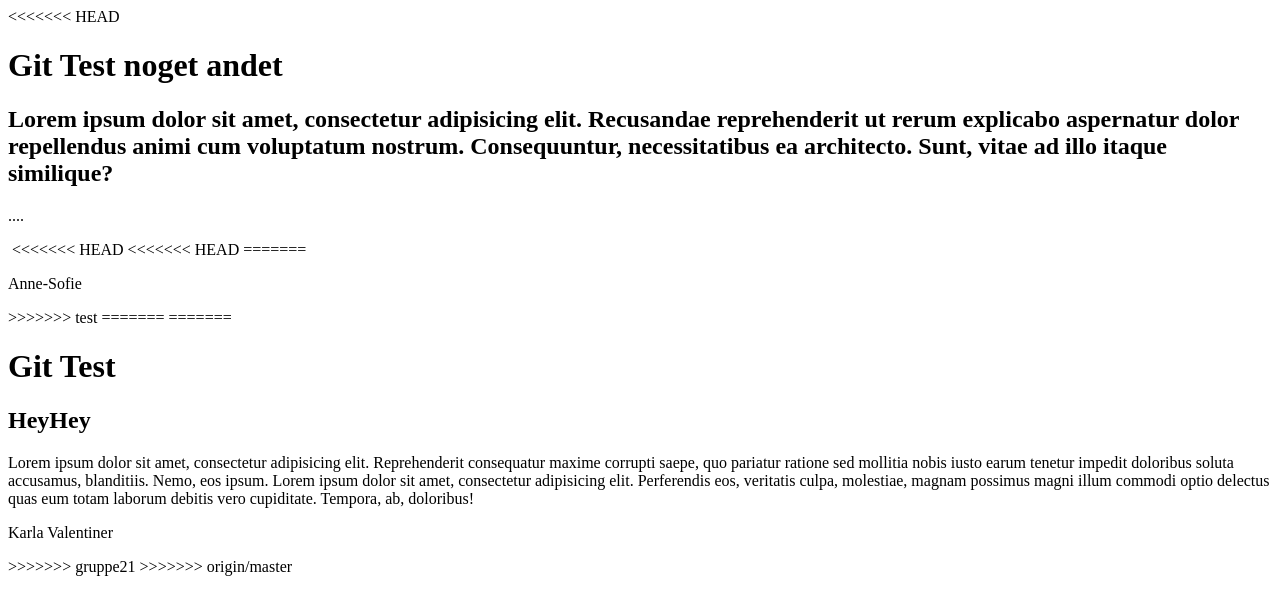
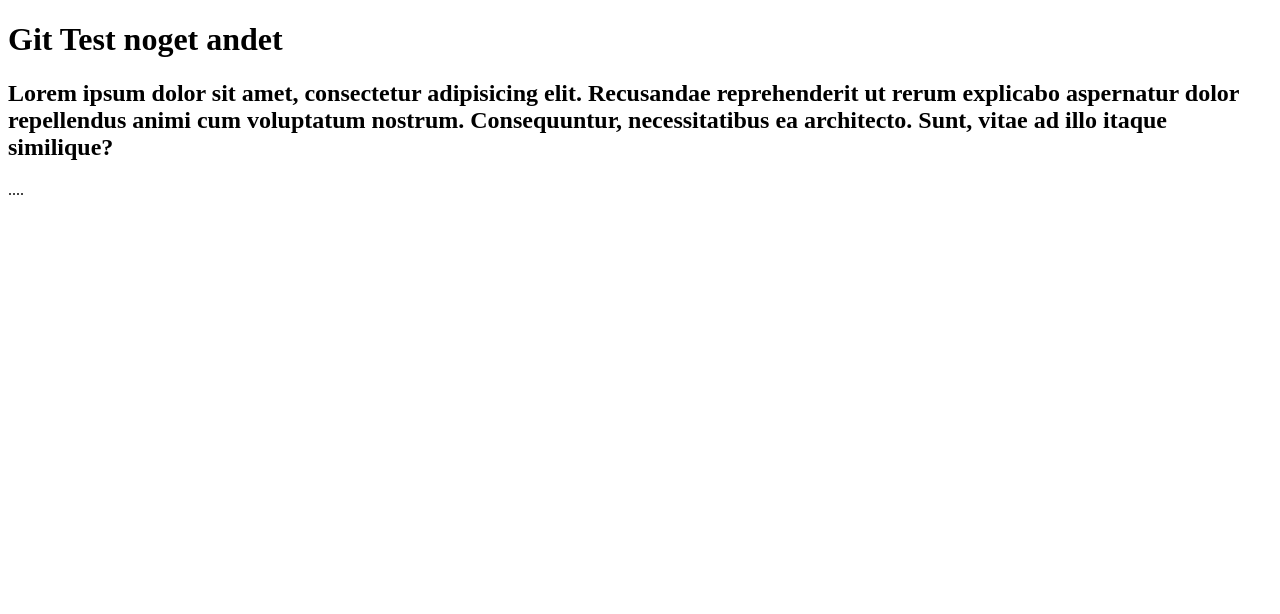
Before and after one commit to karl9085/Git_test, a plain HTML site: page index.html in a window 1280 px wide. Drawn offline with Linux system fonts and the light colour scheme.

Commit message:
slet af røde elementer

```diff
--- a/index.html
+++ b/index.html
@@ -10,27 +10,11 @@
 
 <body>
     <script src=""></script>
-
-<<<<<<< HEAD
     <h1>Git Test noget andet </h1>
     <h2>Lorem ipsum dolor sit amet, consectetur adipisicing elit. Recusandae reprehenderit ut rerum explicabo aspernatur dolor repellendus animi cum voluptatum nostrum. Consequuntur, necessitatibus ea architecto. Sunt, vitae ad illo itaque similique?</h2>
     <p>....</p>
     <img src="" alt="">
-<<<<<<< HEAD
-<<<<<<< HEAD
-=======
-    <p>Anne-Sofie</p>
->>>>>>> test
-=======
-=======
-    <h1>Git Test</h1>
-    <h2>HeyHey</h2>
-    <p>Lorem ipsum dolor sit amet, consectetur adipisicing elit. Reprehenderit consequatur maxime corrupti saepe, quo pariatur ratione sed mollitia nobis iusto earum tenetur impedit doloribus soluta accusamus, blanditiis. Nemo, eos ipsum.
-        Lorem ipsum dolor sit amet, consectetur adipisicing elit. Perferendis eos, veritatis culpa, molestiae, magnam possimus magni illum commodi optio delectus quas eum totam laborum debitis vero cupiditate. Tempora, ab, doloribus!</p>
 
-    <p>Karla Valentiner</p>
->>>>>>> gruppe21
->>>>>>> origin/master
 </body>
 
 </html>
```
